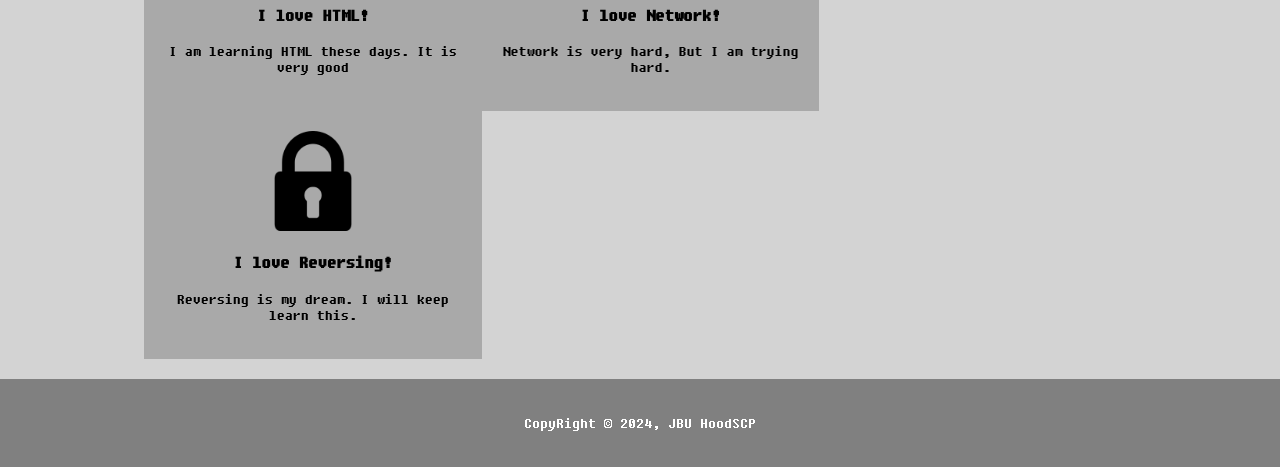
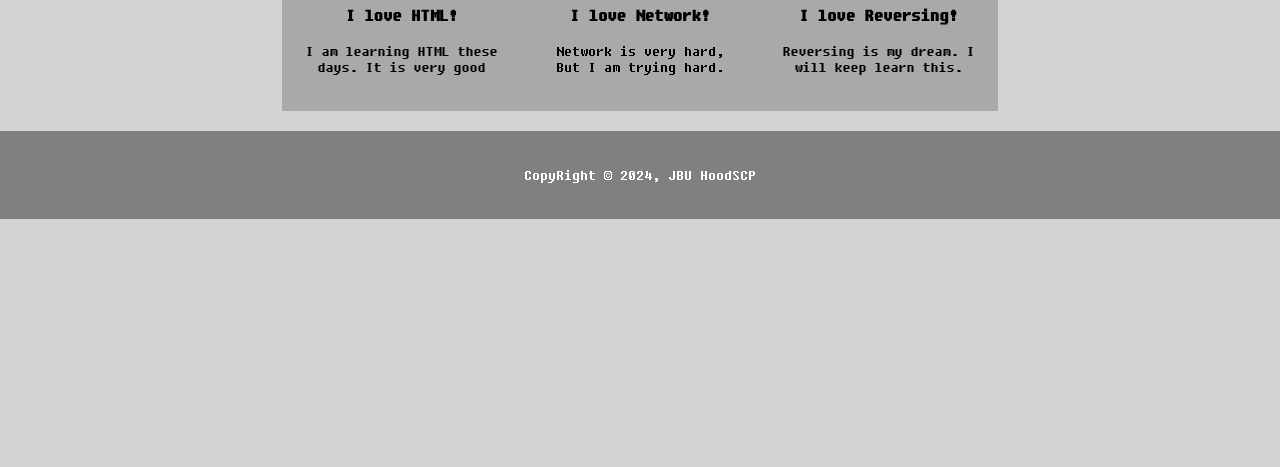
Before and after one commit to Hoodscp/2024_JBU_JS_JH, a plain HTML site: page index.html in a window 1280 px wide. Shown: the part 754-1221 px from the top of the page. After the commit the page ends 973 px from the top, so only its background shows below. Drawn offline with Linux system fonts and the light colour scheme; files whose address does not match are found by name.

Commit message:
flex-box on main

```diff
--- a/css/style.css
+++ b/css/style.css
@@ -130,11 +130,16 @@ header a:hover {
   margin: 20px;
 }
 
+#boxes .container_2 {
+  display: flex;
+  flex-direction: row;
+  justify-content: center;
+}
+
 #boxes .box {
   background-color: darkgray;
   text-align: center;
-  float: left;
-  width: 30%;
+  width: 20%;
   padding: 20px;
 }
 
```
